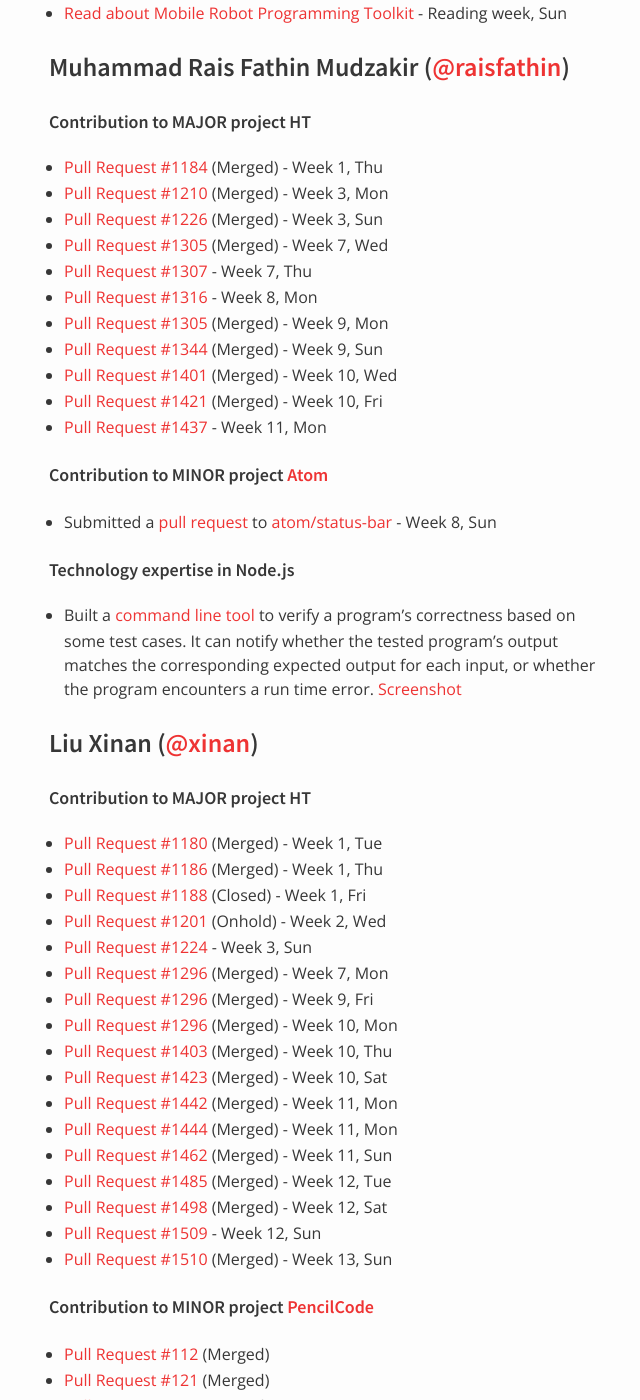
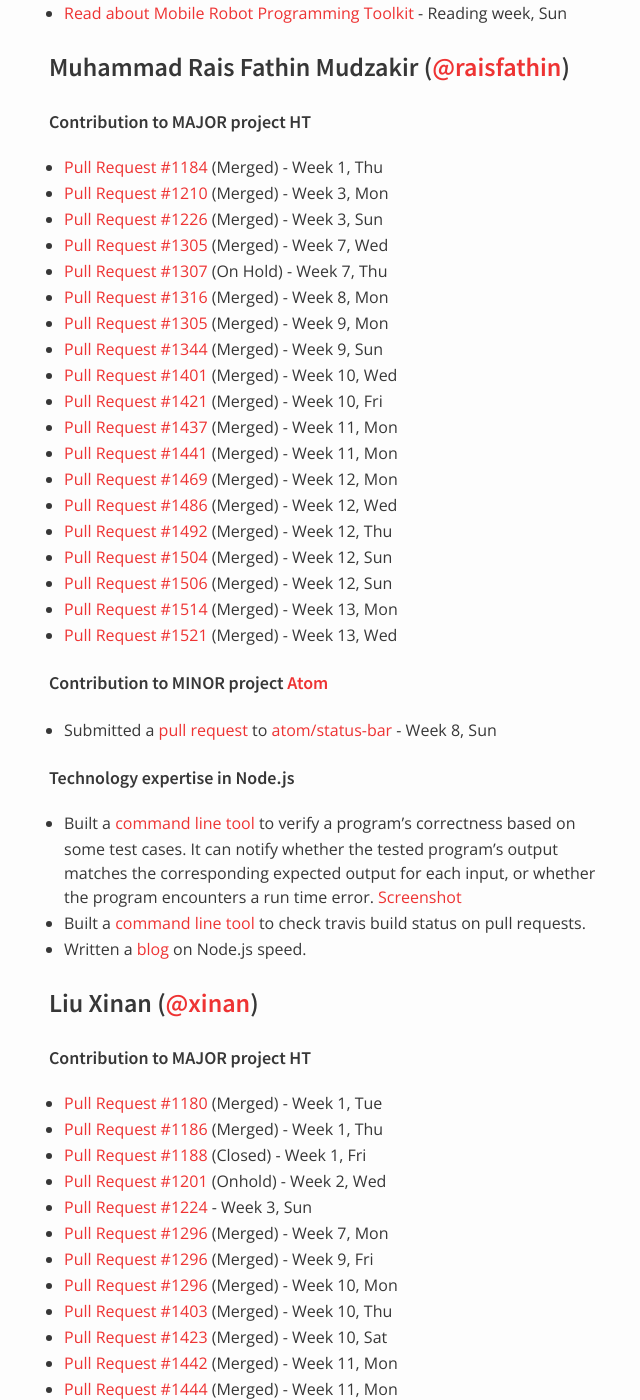
Before and after one commit to nus-oss/cs3281-AY1516S2-website, a Jekyll site: the page built from teams/hubturbo.md, in a window 1280 px wide and 1400 px high, scrolled down 3478 px. Shown: the whole window, without its empty margins (321-961 px from the left). Built offline with Jekyll 4.4.1, drawn with Linux system fonts in a browser that asks for light colours.

Commit message:
Update raisfathin's progress

```diff
--- a/teams/hubturbo.md
+++ b/teams/hubturbo.md
@@ -153,19 +153,29 @@ permalink: /teams/hubturbo/
 * [Pull Request #1210](https://github.com/HubTurbo/HubTurbo/pull/1210) (Merged) - Week 3, Mon
 * [Pull Request #1226](https://github.com/HubTurbo/HubTurbo/pull/1226) (Merged) - Week 3, Sun
 * [Pull Request #1305](https://github.com/HubTurbo/HubTurbo/pull/1305) (Merged) - Week 7, Wed
-* [Pull Request #1307](https://github.com/HubTurbo/HubTurbo/pull/1307) - Week 7, Thu
-* [Pull Request #1316](https://github.com/HubTurbo/HubTurbo/pull/1316) - Week 8, Mon
+* [Pull Request #1307](https://github.com/HubTurbo/HubTurbo/pull/1307) (On Hold) - Week 7, Thu
+* [Pull Request #1316](https://github.com/HubTurbo/HubTurbo/pull/1316) (Merged) - Week 8, Mon
 * [Pull Request #1305](https://github.com/HubTurbo/HubTurbo/pull/1305) (Merged) - Week 9, Mon
 * [Pull Request #1344](https://github.com/HubTurbo/HubTurbo/pull/1344) (Merged) - Week 9, Sun
 * [Pull Request #1401](https://github.com/HubTurbo/HubTurbo/pull/1401) (Merged) - Week 10, Wed
 * [Pull Request #1421](https://github.com/HubTurbo/HubTurbo/pull/1421) (Merged) - Week 10, Fri
-* [Pull Request #1437](https://github.com/HubTurbo/HubTurbo/pull/1437) - Week 11, Mon
+* [Pull Request #1437](https://github.com/HubTurbo/HubTurbo/pull/1437) (Merged) - Week 11, Mon
+* [Pull Request #1441](https://github.com/HubTurbo/HubTurbo/pull/1441) (Merged) - Week 11, Mon
+* [Pull Request #1469](https://github.com/HubTurbo/HubTurbo/pull/1469) (Merged) - Week 12, Mon
+* [Pull Request #1486](https://github.com/HubTurbo/HubTurbo/pull/1486) (Merged) - Week 12, Wed
+* [Pull Request #1492](https://github.com/HubTurbo/HubTurbo/pull/1492) (Merged) - Week 12, Thu
+* [Pull Request #1504](https://github.com/HubTurbo/HubTurbo/pull/1504) (Merged) - Week 12, Sun
+* [Pull Request #1506](https://github.com/HubTurbo/HubTurbo/pull/1506) (Merged) - Week 12, Sun
+* [Pull Request #1514](https://github.com/HubTurbo/HubTurbo/pull/1514) (Merged) - Week 13, Mon
+* [Pull Request #1521](https://github.com/HubTurbo/HubTurbo/pull/1521) (Merged) - Week 13, Wed
 
 ##### Contribution to MINOR project [Atom](https://github.com/atom/atom)
 - Submitted a [pull request](https://github.com/atom/status-bar/pull/130) to [atom/status-bar](https://github.com/atom/status-bar) - Week 8, Sun
 
 ##### Technology expertise in Node.js
 - Built a [command line tool](https://gist.github.com/raisfathin/8f1a7e8d322a53e4ba29) to verify a program's correctness based on some test cases. It can notify whether the tested program's output matches the corresponding expected output for each input, or whether the program encounters a run time error. [Screenshot](http://imgur.com/ZPJtUNX)
+- Built a [command line tool](https://github.com/raisfathin/travis-pr-checker) to check travis build status on pull requests.
+- Written a [blog](http://raisfathin.github.io/nodejs-speed/) on Node.js speed.
 
 ### Liu Xinan ([@xinan](https://github.com/xinan))
 
```
